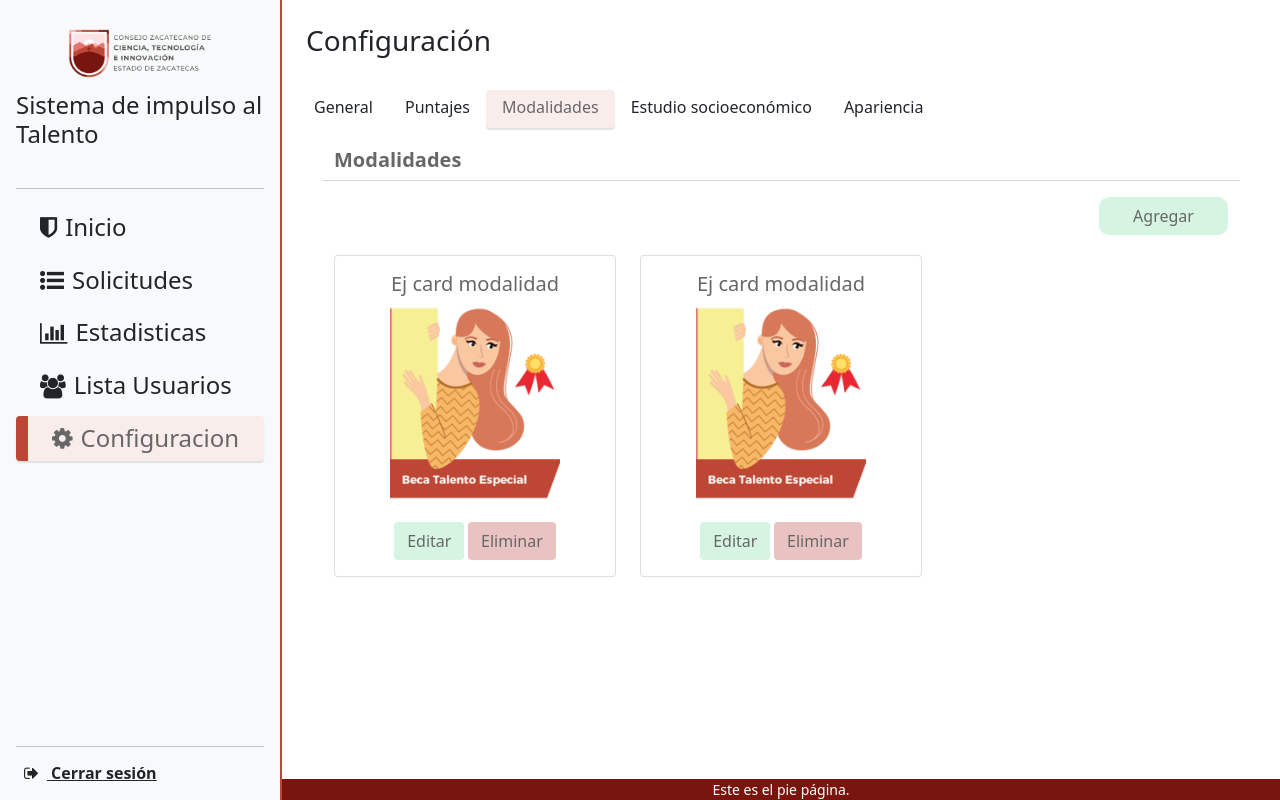
After one commit to RafaUC/becas_cozcyt, a Django app: page /administracion/configuracion/modalidades in a window 1280 px wide. The commit adds this page. Run offline with Django 4.2, Linux system fonts and the light colour scheme; the visitor is signed in with stand-in values (Sample User, id 1); data comes from the database, SQL or seed files in the repository; data that the repository does not hold is empty.

Commit message:
Se agregó la vista de modalidades y agregar modalidad
Se agregaron las vistas de ver las modalidades y agregar una nueva modalidad. En el otro commit se añadirá la funcionalidad para que la modalidad sea creada, al igual que los documentos que corresponden a esta.

```diff
--- a/becas_cozcyt/urls.py
+++ b/becas_cozcyt/urls.py
@@ -21,7 +21,7 @@ from django.conf.urls.static import static
 urlpatterns = [
     path('admin/', admin.site.urls),
     path('',include('usuarios.urls')),
-    path('modalidades/',include('modalidades.urls')),
+    path('',include('modalidades.urls')),
     path('solicitudes/',include('solicitudes.urls')),
     path('estudio/',include('estudio_socio_economico.urls')),
 ]
--- /dev/null
+++ b/modalidades/templates/admin/config_modalidad.html
@@ -0,0 +1,53 @@
+{% extends 'base.html' %}
+
+{% block titulo %}
+    Configuración Modalidades
+{% endblock titulo %}
+
+{% block body %}
+    {% include 'admin/config_nav.html' %}
+    <!-- <p class="h1" style="padding-left: 50px; font-size: 25px; font-weight: bold; color: #676767;"> Modalidades</p>
+    <hr> -->
+    <div class="rounded-2 p-1 mx-4" style="color: #676767;">
+        <div class="rounded-2 mx-4">
+            <div class="row">
+                <p class="col h5" style="font-weight: bold;">Modalidades</p>
+                <hr>
+            </div>
+        </div>
+        <div class="rounded-2 mx-4">
+            <div class="row">
+                <div class="d-grid gap-1 col-2 mx-auto" style="margin-right: 0 !important">
+                    <a href="/administracion/configuracion/modalidades/agregar_modalidad" class = "btn" style="padding: 6px 0 6px; text-align: center; color: #676767; text-decoration: none; background-color: #D5F5E2; font-size: medium; border-radius: 10px;">
+                        Agregar
+                    </a>
+                </div>
+            </div>
+            <div class="row">
+                <!-- ciclo for que muestre una card por cada modalidad que haya -->
+                <div class="col-sm-4" style="padding-top: 20px;">
+                    <div class="card">
+                        <div class="card-body" style="text-align: center;">
+                            <h5 class="card-title">Ej card modalidad</h5>
+                            <img class="imagen-modalidad" src="/static/images/img_talento.png" style="width: 170px; padding-bottom: 20px;" alt="Card image cap">
+                            <br>
+                            <a href="#" class="btn" style="background-color: #D5F5E2; color: #676767;">Editar</a>
+                            <a href="#" class="btn" style="background-color: #E9C3C1; color: #676767;">Eliminar</a>
+                        </div>
+                    </div>
+                </div>
+                <div class="col-sm-4" style="padding-top: 20px;">
+                    <div class="card">
+                        <div class="card-body" style="text-align: center;">
+                            <h5 class="card-title">Ej card modalidad</h5>
+                            <img class="imagen-modalidad" src="/static/images/img_talento.png" style="width: 170px; padding-bottom: 20px;" alt="Card image cap">
+                            <br>
+                            <a href="#" class="btn" style="background-color: #D5F5E2; color: #676767;">Editar</a>
+                            <a href="#" class="btn" style="background-color: #E9C3C1; color: #676767;">Eliminar</a>
+                        </div>
+                    </div>
+                </div>
+            </div>
+        </div>
+    </div>
+{% endblock body %}
--- a/modalidades/urls.py
+++ b/modalidades/urls.py
@@ -13,6 +13,11 @@ Including another URLconf
     1. Import the include() function: from django.urls import include, path
     2. Add a URL to urlpatterns:  path('blog/', include('blog.urls'))
 """
+from django.urls import path
+from . import views, viewsAdmin
 
 app_name = 'modalidades'
-urlpatterns = []
+urlpatterns = [
+    path('administracion/configuracion/modalidades', viewsAdmin.configModalidades, name = 'AConfigModalidades'),
+    path('administracion/configuracion/modalidades/agregar_modalidad', viewsAdmin.agregarModalidad, name = 'AConfigAgregarModalidad'),
+]
--- /dev/null
+++ b/modalidades/viewsAdmin.py
@@ -0,0 +1,28 @@
+from django.shortcuts import get_object_or_404, redirect, render
+from usuarios.views import verificarRedirect
+from usuarios.models import Usuario
+
+from .forms import *
+from .models import *
+
+# Create your views here.
+
+def configModalidades(request):
+
+    usuario = get_object_or_404(Usuario, pk=request.user.id)
+    url = verificarRedirect(usuario, 'permiso_administrador')
+    if url:          #Verifica si el usuario ha llenado su informacion personal por primera vez y tiene los permisos necesarios
+        return redirect(url)
+
+    return render(request, 'admin/config_modalidad.html')
+
+def agregarModalidad(request):
+    form = ModalidadForm()
+    if request.method == "POST":
+        form = ModalidadForm(data=request.POST)
+        if form.is_valid():
+            print('modalidad creada')
+        else:
+            print('modalidad no creada')
+    context = {'form' : form}
+    return render(request, 'admin/config_agregar_modalidad.html', context)
--- a/static/css/main.css
+++ b/static/css/main.css
@@ -120,6 +120,15 @@ body {
 }
 /* Componenetes */
 
+.btn-guardar{
+  width: auto;
+  font-size: medium;
+  color: #676767;
+  font-weight: 400;
+  background-color: #D5F5E2;
+  border-radius: 10px;
+}
+
 .btn-aceptado {
   color: #fff;
   background-color: var(--aceptado-desactivado);
@@ -193,6 +202,19 @@ body {
   background-color: var(--pagina-fuerte);
 }
 
+.nav-pills .nav-link.active{
+  /* border-left: 12px solid var(--pagina-principal);  */
+  background-color: #F9EDEB;
+  color: #676767;
+  box-shadow: 0px 2px 1px #e1e1e1;
+}
+
+.confpage-ul a {
+  padding-left: 1rem !important;
+  padding-right: 1rem !important;
+  padding-bottom: 0.7rem;
+}
+
 .nopadding {
   padding: 0 !important;
 }
--- /dev/null
+++ b/usuarios/templates/admin/config_nav.html
@@ -0,0 +1,23 @@
+<p class="mx-4 my-4 h3" >Configuración</p>
+
+<nav class="navbar navbar-expand-lg navbar bg-white mx-3">
+    {% with url_name=request.resolver_match.url_name %}
+    <ul class="navbar-nav nav-pills ml-auto confpage-ul">
+        <li class="nav-item">
+        <a class="nav-link d-flex link-dark {% if url_name == 'AConfigGeneral' %}active{% endif %} h6" href="#">General</a>
+        </li>
+        <li class="nav-item">
+        <a class="nav-link d-flex link-dark {% if url_name == 'AConfigPuntajes' %}active{% endif %} h6" href="#">Puntajes</a>
+        </li>
+        <li class="nav-item">
+        <a class="nav-link d-flex link-dark {% if url_name == 'AConfigModalidades' %}active{% endif %} h6" href="{% url 'modalidades:AConfigModalidades' %}">Modalidades</a>
+        </li>
+        <li class="nav-item">
+        <a class="nav-link d-flex link-dark {% if url_name == 'AConfigEstudio' %}active{% endif %} h6" href="#">Estudio socioeconómico</a>
+        </li>
+        <li class="nav-item">
+        <a class="nav-link d-flex link-dark {% if url_name == 'AConfigAparencia' %}active{% endif %} h6" href="#">Apariencia</a>
+        </li>
+    </ul>
+    {% endwith %}
+</nav>
--- a/usuarios/templates/admin/configuracion.html
+++ b/usuarios/templates/admin/configuracion.html
@@ -1,5 +1,6 @@
 {% extends 'base.html' %}
 
 {% block body %}
+    {% include 'admin/config_nav.html' %}
     <p class="h1"> Pagina Configuración (implementacion pendiente)</p>
 {% endblock body %}
--- a/usuarios/templates/base.html
+++ b/usuarios/templates/base.html
@@ -60,7 +60,7 @@
                 </a>
               </li>
               <li class="nav-item">
-                <a href="{% url 'usuarios:AConfiguracion' %}" class="nav-link d-flex link-dark {% if url_name == 'AConfiguracion' %}active{% endif %} h4">
+                <a href="{% url 'usuarios:AConfiguracion' %}" class="nav-link d-flex link-dark {% if 'onfig' in url_name %}active{% endif %} h4">
                   <i class="fa fa-cog px-2 align-self-center" aria-hidden="true"> </i>
                   Configuracion
                 </a>
@@ -110,8 +110,13 @@
           </div>
         </div>
         <div class="col nopadding nomargin d-flex flex-column justify-content-between">
-          {% block body %}
-          {% endblock body %}
+          <div class="mb-auto ">
+
+            {% block body %}
+            {% endblock body %}
+
+          </div>
+
 
           <!-- Pie de pagina -->
           <footer>
```
Also changed, not shown: modalidades/forms.py (added, +24 -0 lines), modalidades/templates/admin/config_agregar_modalidad.html (added, +46 -0 lines), static/images/img_talento.png (added), static/images/plus-circle.png (added).
